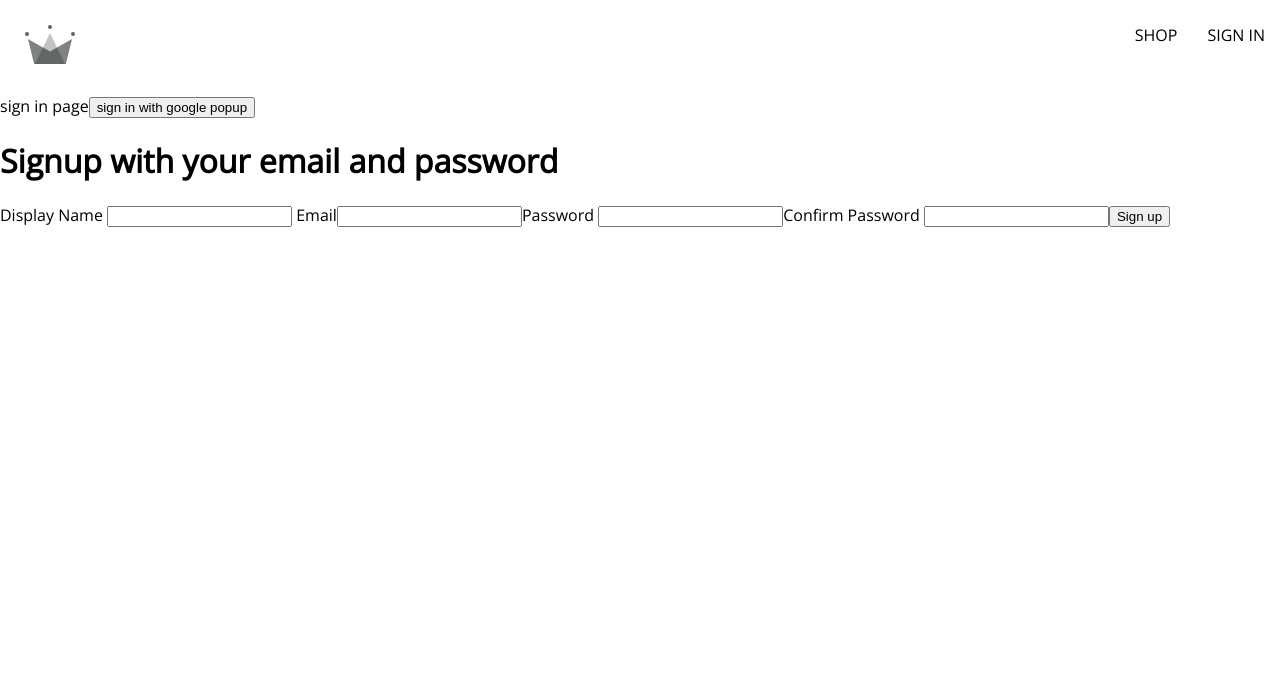
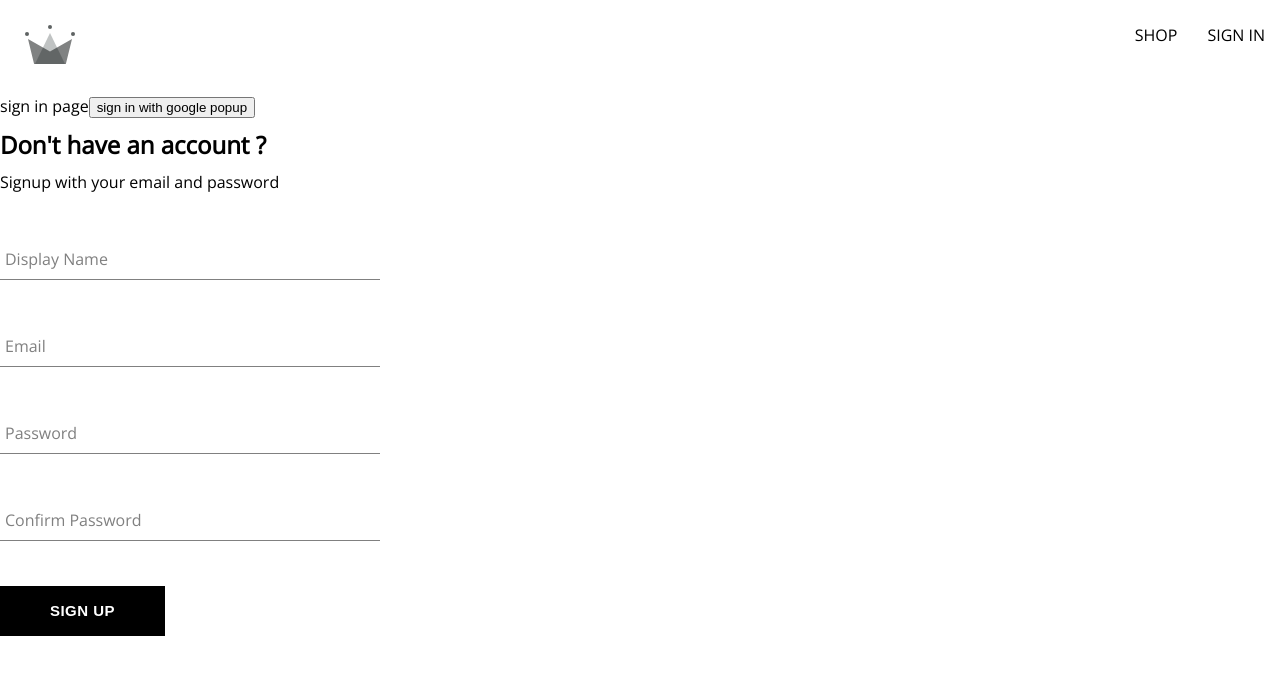
Before and after one commit to Sahar-Abdalazeez/crwn-clothing, a React (Create React App) app: page /SignIn in a window 1280 px wide. Shown: the top 674 px of the page. Built offline with nearby package versions, Linux system fonts and the light colour scheme.

Commit message:
adding button component

```diff
--- /dev/null
+++ b/src/components/button/button.component.jsx
@@ -0,0 +1,15 @@
+import './button.styles.scss';
+import {BUTTON_TYPE_CLASSES} from '../../constants/button.constants';
+
+  const Button = ({ children, buttonType, ...otherProps }) => {
+console.log('props',buttonType )
+    return (
+      <button
+        {...otherProps}
+        className={`button-container ${buttonType}`}>
+        {children}
+      </button>
+    );
+  };
+
+export default Button;
--- /dev/null
+++ b/src/components/button/button.styles.scss
@@ -0,0 +1,46 @@
+.button-container{
+    min-width: 165px;
+    width:auto;
+    height: 50px;
+    letter-spacing: 0.5px;
+    line-height: 0.5px;
+    padding: 0 35px 0 35px;
+    font-size: 15px;
+    background-color: black;
+    color: white;
+    text-transform: uppercase;
+    font-weight: bolder;
+    border: none;
+    cursor: pointer;
+    display: flex;
+    justify-content: center;
+    align-items: center;
+
+    &:hover{
+        background-color: white;
+        color: black;
+        border: 1px solid black;
+    }
+
+    &.google-sign-in{
+        background-color: #4285f4;
+        color: white;
+
+        &:hover{
+            background-color: #357ae8;
+            border: none;
+        }
+    }
+
+    &.inverted{
+        background-color: white;
+        color: black;
+        border: 1px solid black;
+
+        &:hover{
+            background-color: black;
+            color: white;
+            border: none;
+        }
+    }
+}
--- a/src/components/sign-up-form/sign-up-form.component.jsx
+++ b/src/components/sign-up-form/sign-up-form.component.jsx
@@ -3,6 +3,12 @@
   creatAuthUserWithEmailAndPassword,
   createUserDocumentFromAuth,
 } from "../../utils/firebase/firebase.utils";
+import './sign-up-form.styles.scss'
+import { FormInput } from "../formInput/form-input.component";
+import Button from '../button/button.component';
+import {BUTTON_TYPE_CLASSES} from '../../constants/button.constants';
+
+
 
 
 //initial field value =>empty fields
@@ -49,46 +55,47 @@
       }
     }
   };
-
   return (
-    <div>
-      <h1>Signup with your email and password </h1>
+    <div className="sign-up-container">
+      <h2>Don't have an account ?</h2>
+      <span>Signup with your email and password </span>
 
       <form onSubmit={handleSubmit}>
-        <label>Display Name </label>
-        {/* onchange the value we need to know which field is changing so we added the name  */}
-        <input
+        <FormInput
+          label="Display Name"
           type="text"
           required
           name="displayName"
           onChange={handleChange}
           value={displayName}
         />
-        <label> </label>Email
-        <input
+
+        <FormInput
+          label="Email"
           type="email"
           required
           name="email"
           onChange={handleChange}
           value={email}
         />
-        <label>Password </label>
-        <input
+        <FormInput
+          label="Password"
           type="password"
           required
           name="password"
           onChange={handleChange}
           value={password}
         />
-        <label>Confirm Password </label>
-        <input
+        <FormInput
+          label="Confirm Password "
           type="password"
           required
           name="confirmPassword"
           onChange={handleChange}
           value={confirmPassword}
         />
-        <button typr="submit">Sign up </button>
+
+        <Button >Sign up </Button>
       </form>
     </div>
   );
--- /dev/null
+++ b/src/components/sign-up-form/sign-up-form.styles.scss
@@ -0,0 +1,9 @@
+.sign-up-container{
+    display: flex;
+    flex-direction: column;
+    width: 380px;
+
+    h2{
+        margin: 10px 0;
+    }
+}
--- /dev/null
+++ b/src/constants/button.constants.js
@@ -0,0 +1,4 @@
+export const BUTTON_TYPE_CLASSES = {
+    GOOGLE: "google-sign-in",
+    INVERTED: "inverted",
+};
```
